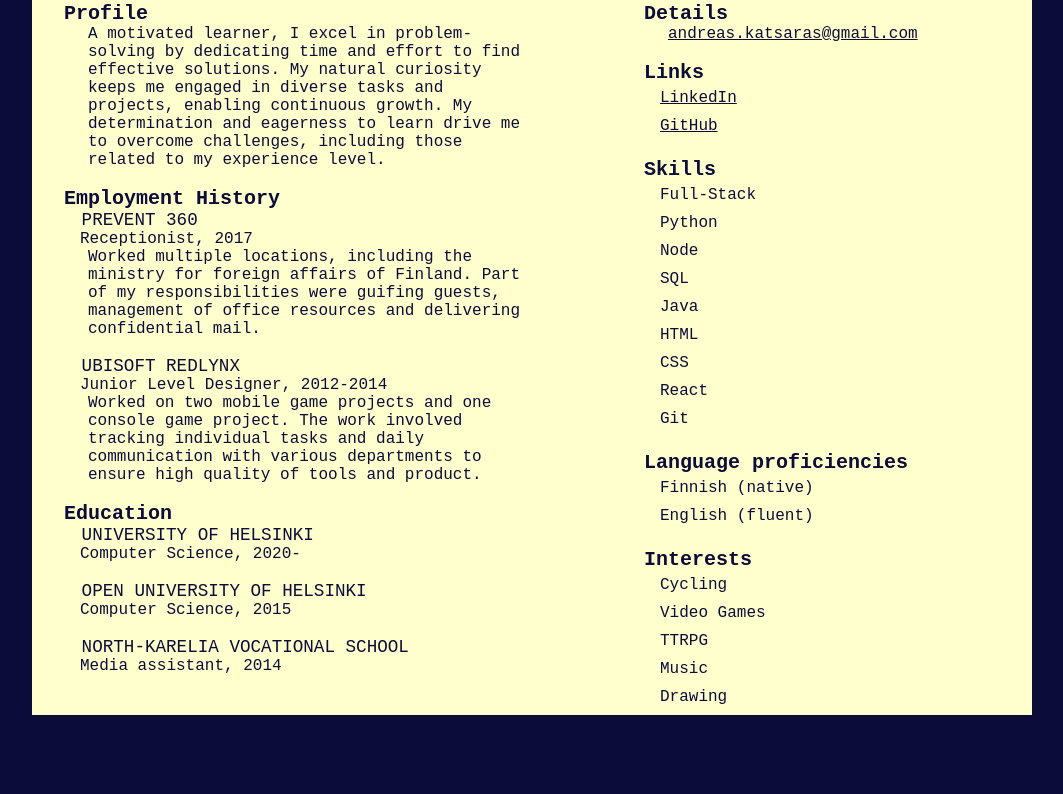
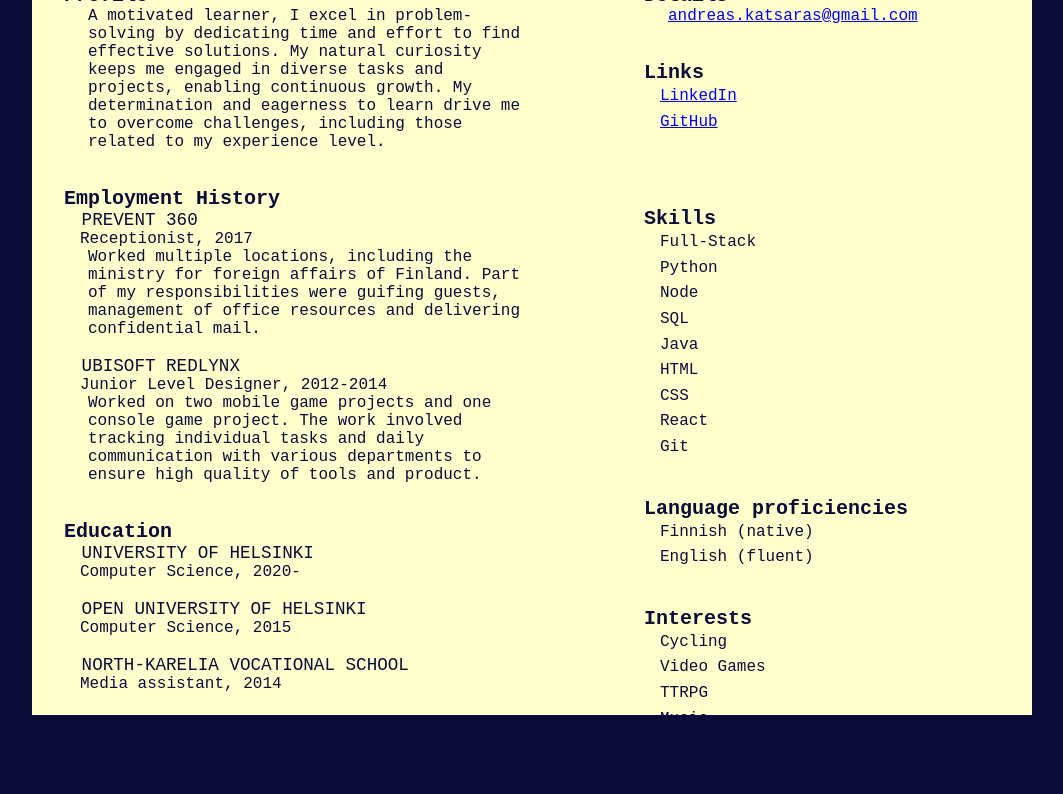
Before and after one commit to PharmacySnake/ansioluettelo2024, a plain HTML site: page index.html in a window 1280 px wide. Shown: the part 85-879 px from the top of the page, without its empty margins (108-1171 px from the left). Before the commit the page ends 814 px from the top, so only its background shows below. Drawn offline with Linux system fonts and the light colour scheme.

Commit message:
cleanup of unnecessary code. added working links

```diff
--- a/index.html
+++ b/index.html
@@ -10,15 +10,17 @@
 <body>
   <div class="parent-container">
     <h1 class="my-name">Andreas Katsaras</h1>
+
+    <!--left paragraph-->
     <div>
-      <p>Eka elementti</p>
       <h3 class="title">Profile</h3>
       <p class="indented-text">
         A motivated learner, I excel in problem-solving by dedicating time and effort to find effective solutions.
         My natural curiosity keeps me engaged in diverse tasks and projects, enabling continuous growth.
         My determination and eagerness to learn drive me to overcome challenges, including those related to my experience level.
       </p>
-      </br>
+      </br></br>
+
       <h3 class="title">Employment History</h3>
       <h4 class="where-i-was">Prevent 360</h4>
       <h5 class="what-i-did">Receptionist, 2017</h5>
@@ -33,7 +35,8 @@
         Worked on two mobile game projects and one console game project.
         The work involved tracking individual tasks and daily communication with various departments to ensure high quality of tools and product.
       </p>
-      </br>
+      </br></br>
+
       <h3 class="title">Education</h3>
       <h4 class="where-i-was">University of Helsinki</h4>
       <h5 class="what-i-did">Computer Science, 2020-</h5>
@@ -44,19 +47,21 @@
       <h4 class="where-i-was">North-Karelia vocational school</h4>
       <h5 class="what-i-did">Media assistant, 2014</h5>
     </div>
+
+    <!--right paragraph-->
     <div>
-      <p>Toka elementti</p>
       <h3 class="title">Details</h3>
-      <p class="indented-text"><a>andreas.katsaras@gmail.com</a></p>
-      </br>
+      <p class="indented-text"><a href="mailto:andreas.katsaras@gmail.com">andreas.katsaras@gmail.com</a></p>
+      </br></br>
+
       <h3 class="title">Links</h3>
-      <ul class="right-no-bullets">
-        <li><a>LinkedIn</a></li>
-        <li><a>GitHub</a></li>
+      <ul class="no-bullets">
+        <li><a href="https://www.linkedin.com/in/andreas-katsaras-b02543148/">LinkedIn</a></li>
+        <li><a href="https://github.com/PharmacySnake">GitHub</a></li>
       </ul>
-      </br>
+      </br></br></br></br>
       <h3 class="title">Skills</h3>
-      <ul class="right-no-bullets">
+      <ul class="no-bullets">
         <li>Full-Stack</li>
         <li>Python</li>
         <li>Node</li>
@@ -67,24 +72,24 @@
         <li>React</li>
         <li>Git</li>
       </ul>
-    </br>
+    </br></br>
 
     <h3 class="title">Language proficiencies</h3>
-    <ul class="right-no-bullets">
+    <ul class="no-bullets">
       <li>Finnish (native)</li>
       <li>English (fluent)</li>
     </ul>
-    </br>
+    </br></br>
 
     <h3 class="title">Interests</h3>
-    <ul class="right-no-bullets">
+    <ul class="no-bullets">
       <li>Cycling</li>
       <li>Video Games</li>
       <li>TTRPG</li>
       <li>Music</li>
       <li>Drawing</li>
     </ul>
-    </br>
+    </br></br>
   </div>
 </body>
 
--- a/style.css
+++ b/style.css
@@ -62,21 +62,6 @@ a {
   font-weight: 100;
   padding-top: 0em;
   padding-left: 1em;
+  line-height: 1.6;
   /*overflow-wrap: break-word;*/
 }
-
-.no-bullets-bold {
-  list-style-type: none;
-  /*font-weight: bold;*/
-  padding-top: 0em;
-  padding-left: 1em;
-}
-
-.right-no-bullets {
-  list-style-type: none;
-  font-weight: 100;
-  padding-top: 0em;
-  padding-left: 1em;
-  line-height: 1.75;
-  /*overflow-wrap: break-word;*/
-}
```
